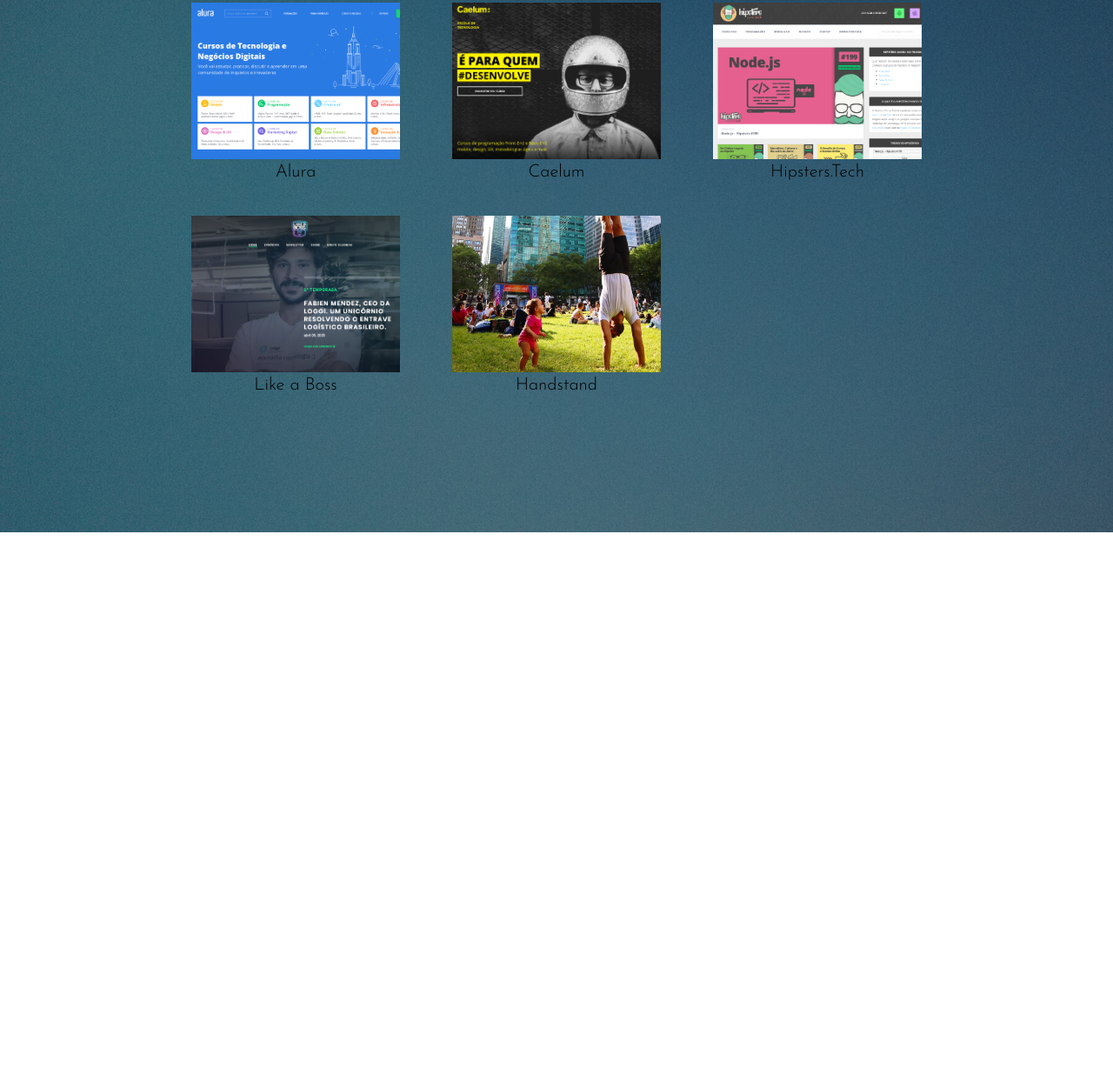
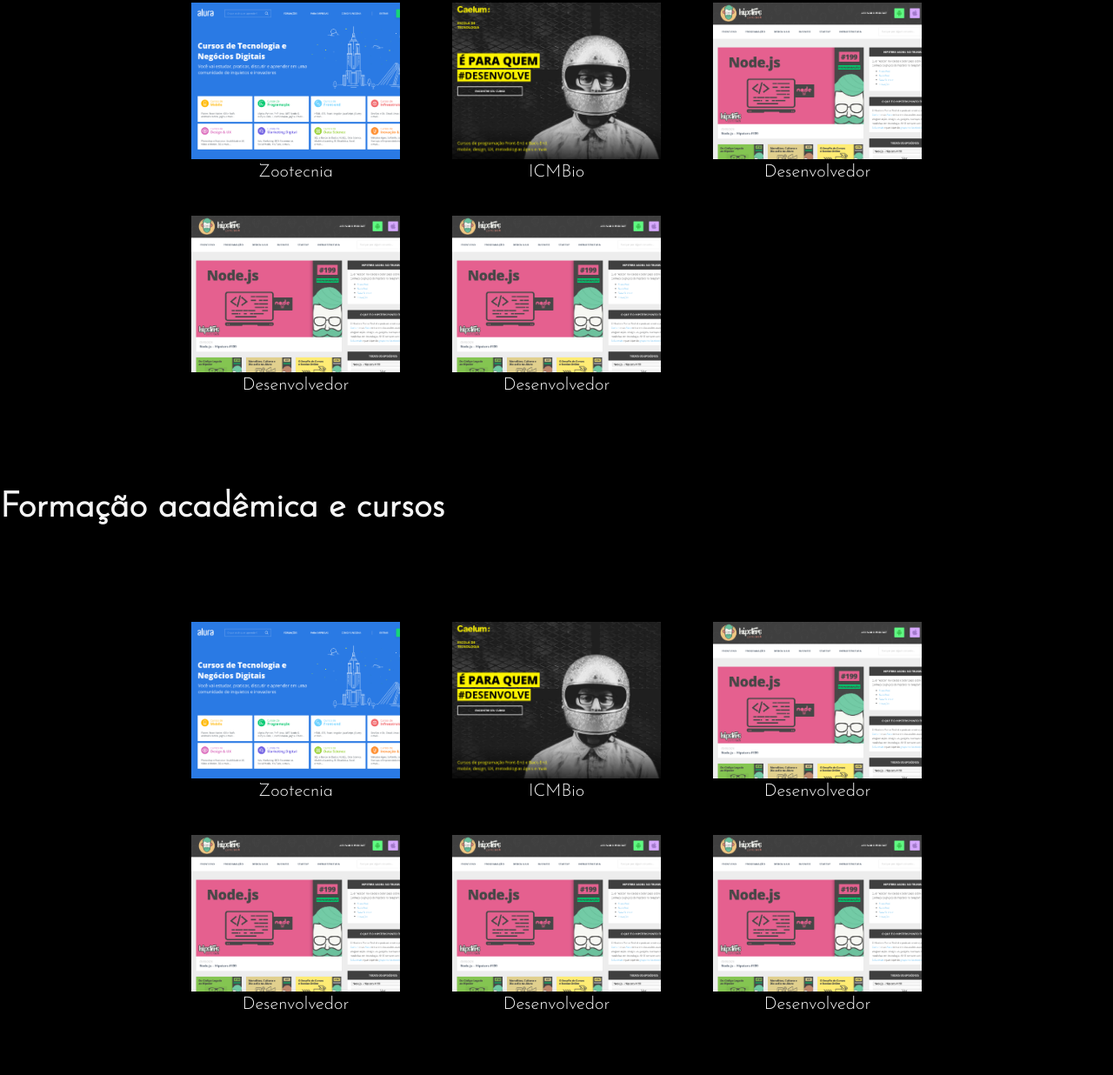
Before and after one commit to daperina/aboutme, a plain HTML site: page index.html in a window 1280 px wide. Shown: the part 988-2224 px from the top of the page at 87% size. Before the commit the page ends 1600 px from the top, so only its background shows below. Drawn offline with Linux system fonts and the light colour scheme.

Commit message:
inclusão da formação

```diff
--- a/css/estilos.css
+++ b/css/estilos.css
@@ -6,7 +6,7 @@
 }
 
 body {
-  background-image: url('../img/fundo.jpg');
+  background-color: black;
   background-size: auto 100vh;
   font-family: 'Josefin Sans', sans-serif;
   height: 100vh;
@@ -42,7 +42,7 @@ header {
 }
 
 .menu {
-  background-color: white;
+  background-color: silver;
   position: fixed;
   width: 100vw;
   top: 0;
@@ -64,7 +64,7 @@ header {
 }
 
 a {
-  color: teal;
+  color: black;
   text-decoration: none;
 }
 
@@ -89,7 +89,7 @@ a:hover {
  line-height: 1.0em;
 }
 
-.portfolio {
+.portfolio {s
   padding: 2em;
   height: 100vh;
 }
@@ -97,11 +97,13 @@ a:hover {
 .portfolio h2 {
   font-family: 'Josefin Sans', sans-serif;
   color: whitesmoke;
+  margin-top: 1em;
   margin-bottom: 1em;
   font-size: 2em;
 }
 
 .portfolio .grid {
+  color: whitesmoke;
   display: grid;
   gap: 2em;
 }
@@ -109,6 +111,8 @@ a:hover {
 @media (min-width: 560px) {
   .portfolio .grid {
     grid-template-columns: 240px 240px;
+    align-content: center;
+    justify-content: center;
   }
 }
 
--- a/index.html
+++ b/index.html
@@ -14,6 +14,7 @@
 			<ul>
 				<li><a href="#">Sobre</a></li>
 				<li><a href="#">Projetos</a></li>
+				<li><a href="#">Formação</a></li>
 				<li><a href="#">Contato</a></li>
 			</ul>
 		</nav>
@@ -24,31 +25,63 @@
 		</div>
   </header>
   <section class="portfolio">
-		<h2>Projetos</h2>
+		<h2>Experiências</h2>
 
 		<div class="grid">
 			<figure>
-				<img class="img-portfolio" src="./img/alura.png" alt="Alura">
-				<figcaption>Alura</figcaption>
+				<img class="img-portfolio" src="./img/alura.png" alt="Zootecnia">
+				<figcaption>Zootecnia</figcaption>
 			</figure>
 			<figure>
-				<img class="img-portfolio" src="./img/caelum.png" alt=">Caelum">
-				<figcaption>Caelum</figcaption>
+				<img class="img-portfolio" src="./img/caelum.png" alt=">ICMBio">
+				<figcaption>ICMBio</figcaption>
 			</figure>
 			<figure>
-				<img class="img-portfolio" src="./img/hispters.png" alt="Hipsters.Tech">
-				<figcaption>Hipsters.Tech</figcaption>
+				<img class="img-portfolio" src="./img/hispters.png" alt="">
+				<figcaption>Desenvolvedor</figcaption>
 			</figure>
 			<figure>
-				<img class="img-portfolio" src="./img/likeaboss.png" alt="Like a Boss">
-				<figcaption>Like a Boss</figcaption>
+				<img class="img-portfolio" src="./img/hispters.png" alt="">
+				<figcaption>Desenvolvedor</figcaption>
 			</figure>
 			<figure>
-				<img class="img-portfolio" src="./img/hobby.png" alt="Handstand">
-				<figcaption>Handstand</figcaption>
+				<img class="img-portfolio" src="./img/hispters.png" alt="">
+				<figcaption>Desenvolvedor</figcaption>
 			</figure>
 		</div>
 
+
+		<h2>Formação acadêmica e cursos</h2>
+
+		<div class="grid">
+			<figure>
+				<img class="img-portfolio" src="./img/alura.png" alt="Zootecnia">
+				<figcaption>Zootecnia</figcaption>
+			</figure>
+			<figure>
+				<img class="img-portfolio" src="./img/caelum.png" alt=">ICMBio">
+				<figcaption>ICMBio</figcaption>
+			</figure>
+			<figure>
+				<img class="img-portfolio" src="./img/hispters.png" alt="">
+				<figcaption>Desenvolvedor</figcaption>
+			</figure>
+			<figure>
+				<img class="img-portfolio" src="./img/hispters.png" alt="">
+				<figcaption>Desenvolvedor</figcaption>
+			</figure>
+			<figure>
+				<img class="img-portfolio" src="./img/hispters.png" alt="">
+				<figcaption>Desenvolvedor</figcaption>
+			</figure>
+			<figure>
+				<img class="img-portfolio" src="./img/hispters.png" alt="">
+				<figcaption>Desenvolvedor</figcaption>
+			</figure>
+
+		</div>
+
 	</section>
+
 </body>
 </html>
```
